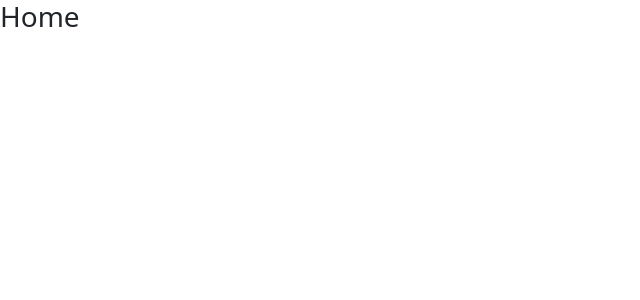
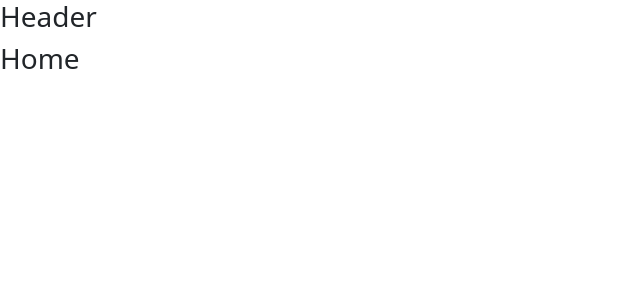
Before and after one commit to marville001/pen-motors, a React (Create React App) app: page / in a window 1280 px wide. Shown: the top 300 px of the page, without its empty margins (0-640 px from the left). Built offline with nearby package versions, Linux system fonts and the light colour scheme.

Commit message:
Added header file

```diff
--- a/src/App.jsx
+++ b/src/App.jsx
@@ -1,19 +1,21 @@
-import React from 'react'
-import { Route, Switch } from 'react-router-dom'
-import CarDetails from './pages/CarDetails'
-import Cart from './pages/Cart'
-import Home from './pages/Home'
+import React from "react";
+import { Route, Switch } from "react-router-dom";
+import Header from "./components/Header";
+import CarDetails from "./pages/CarDetails";
+import Cart from "./pages/Cart";
+import Home from "./pages/Home";
 
 const App = () => {
-    return (
-        <div>
-            <Switch>
-                <Route exact path="/" component={Home}/>
-                <Route path="/details" component={CarDetails}/>
-                <Route path="/cart" component={Cart}/>
-            </Switch>
-        </div>
-    )
-}
+  return (
+    <div>
+      <Header />
+      <Switch>
+        <Route exact path="/" component={Home} />
+        <Route path="/details" component={CarDetails} />
+        <Route path="/cart" component={Cart} />
+      </Switch>
+    </div>
+  );
+};
 
-export default App
+export default App;
--- /dev/null
+++ b/src/components/Header.jsx
@@ -0,0 +1,11 @@
+import React from 'react'
+
+const Header = () => {
+    return (
+        <div>
+            <h3>Header</h3>
+        </div>
+    )
+}
+
+export default Header
```
